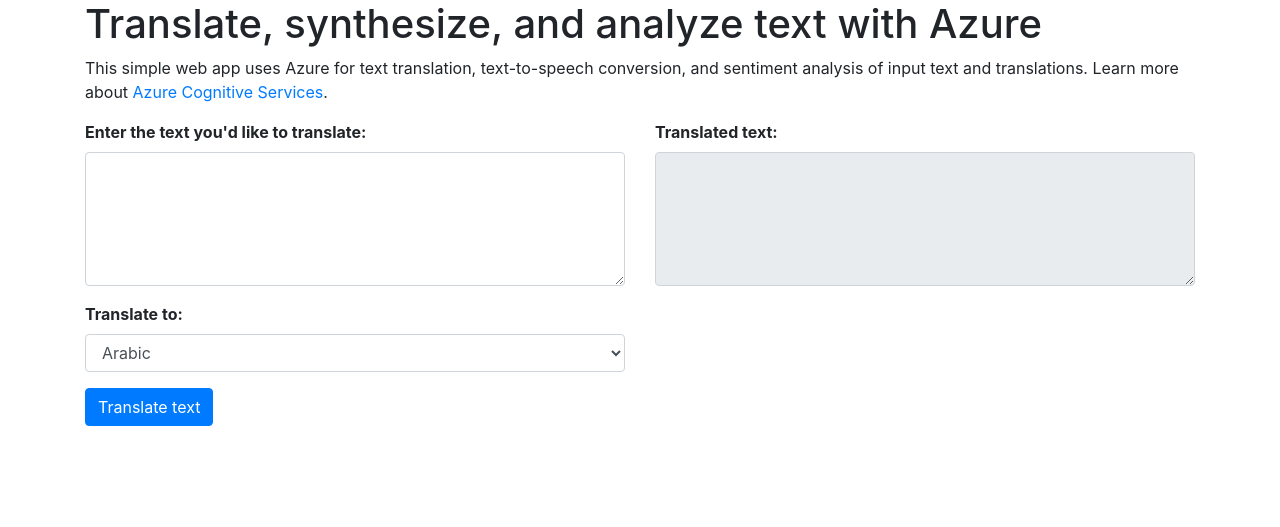
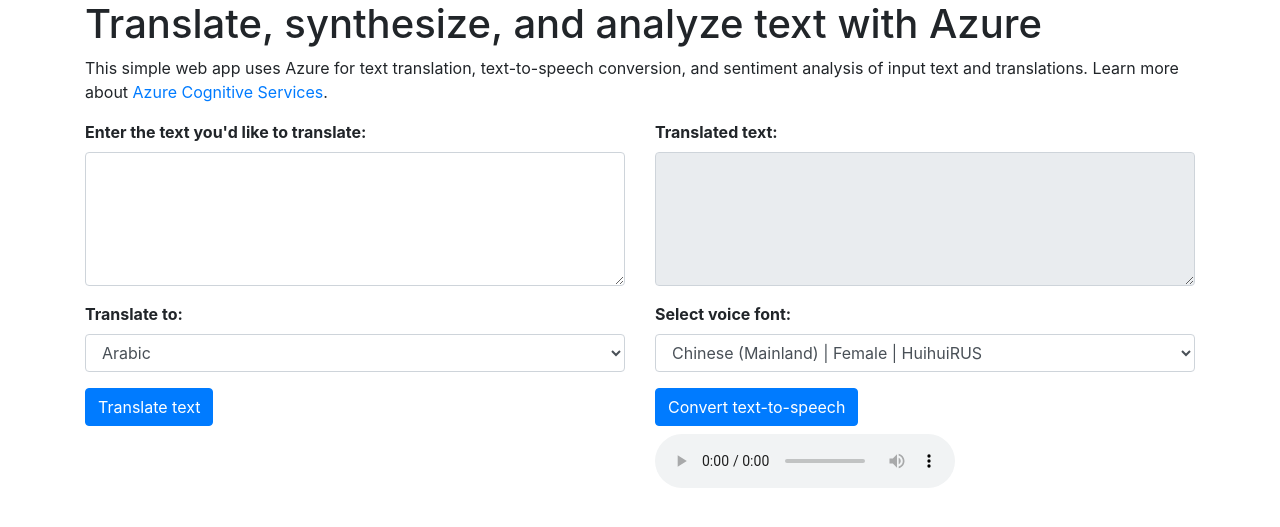
Before and after one commit to ARMIZKA/translator, a Flask app: page / in a window 1280 px wide. Shown: the top 527 px of the page. Run offline with Flask 2, Linux system fonts and the light colour scheme; some libraries are stand-ins or nearby versions.

Commit message:
additional functionality

```diff
--- a/app.py
+++ b/app.py
@@ -1,4 +1,6 @@
-from flask import Flask, render_template, url_for, jsonify, request
+from flask import Flask, render_template, jsonify, request
+
+import synthesize
 import translate
 
 app = Flask(__name__)
@@ -17,3 +19,14 @@
     translation_output = data['to']
     response = translate.get_translation(text_input, translation_output)
     return jsonify(response)
+
+
+@app.route('/text-to-speech', methods=['POST'])
+def text_to_speech():
+    data = request.get_json()
+    text_input = data['text']
+    voice_font = data['voice']
+    tts = synthesize.TextToSpeech(text_input, voice_font)
+    tts.get_token()
+    audio_response = tts.save_audio()
+    return audio_response
--- a/static/scripts/main.js
+++ b/static/scripts/main.js
@@ -1,30 +1,104 @@
 $(function() {
-  $("#translate").on("click", function(e) {
+  $("#translate").on("click", function (e) {
     e.preventDefault();
     var translateVal = document.getElementById("text-to-translate").value;
     var languageVal = document.getElementById("select-language").value;
-    var translateRequest = { 'text': translateVal, 'to': languageVal }
+    var translateRequest = {'text': translateVal, 'to': languageVal}
 
     if (translateVal !== "") {
       $.ajax({
         url: '/translate-text',
         method: 'POST',
         headers: {
-            'Content-Type':'application/json'
+          'Content-Type': 'application/json'
         },
         dataType: 'json',
         data: JSON.stringify(translateRequest),
-        success: function(data) {
+        success: function (data) {
           for (var i = 0; i < data.length; i++) {
             document.getElementById("translation-result").textContent = data[i].translations[0].text;
             document.getElementById("detected-language-result").textContent = data[i].detectedLanguage.language;
-            if (document.getElementById("detected-language-result").textContent !== ""){
+            if (document.getElementById("detected-language-result").textContent !== "") {
               document.getElementById("detected-language").style.display = "block";
             }
             document.getElementById("confidence").textContent = data[i].detectedLanguage.score;
           }
         }
       });
-    };
+    }
+    ;
+  });
+  $("#text-to-speech").on("click", function (e) {
+    e.preventDefault();
+    var ttsInput = document.getElementById("translation-result").value;
+    var ttsVoice = document.getElementById("select-voice").value;
+    var ttsRequest = {'text': ttsInput, 'voice': ttsVoice}
+
+    var xhr = new XMLHttpRequest();
+    xhr.open("post", "/text-to-speech", true);
+    xhr.setRequestHeader("Content-Type", "application/json");
+    xhr.responseType = "blob";
+    xhr.onload = function (evt) {
+      if (xhr.status === 200) {
+        audioBlob = new Blob([xhr.response], {type: "audio/mpeg"});
+        audioURL = URL.createObjectURL(audioBlob);
+        if (audioURL.length > 5) {
+          var audio = document.getElementById("audio");
+          var source = document.getElementById("audio-source");
+          source.src = audioURL;
+          audio.load();
+          audio.play();
+        } else {
+          console.log("An error occurred getting and playing the audio.")
+        }
+      }
+    }
+    xhr.send(JSON.stringify(ttsRequest));
+  });
+
+  $('select[id="select-language"]').change(function (e) {
+    if ($(this).val() == "zh-Hans") {
+      document.getElementById("select-voice").value = "(zh-HK, Tracy, Apollo)";
+    }
+    if ($(this).val() == "zh-Hant") {
+      document.getElementById("select-voice").value = "(zh-HK, Tracy, Apollo)";
+    }
+    if ($(this).val() == "hr") {
+      document.getElementById("select-voice").value = "(hr-HR, Matej)";
+    }
+    if ($(this).val() == "en") {
+      document.getElementById("select-voice").value = "(en-US, Jessa24kRUS)";
+    }
+    if ($(this).val() == "fr") {
+      document.getElementById("select-voice").value = "(fr-FR, HortenseRUS)";
+    }
+    if ($(this).val() == "de") {
+      document.getElementById("select-voice").value = "(de-DE, HeddaRUS)";
+    }
+    if ($(this).val() == "el") {
+      document.getElementById("select-voice").value = "(el-GR, Stefanos)";
+    }
+    if ($(this).val() == "he") {
+      document.getElementById("select-voice").value = "(he-IL, Asaf)";
+    }
+    if ($(this).val() == "it") {
+      document.getElementById("select-voice").value = "(it-IT, LuciaRUS)";
+    }
+    if ($(this).val() == "ja") {
+      document.getElementById("select-voice").value = "(ja-JP, HarukaRUS)";
+    }
+    if ($(this).val() == "ko") {
+      document.getElementById("select-voice").value = "(ko-KR, HeamiRUS)";
+    }
+    if ($(this).val() == "pt") {
+      document.getElementById("select-voice").value = "(pt-BR, HeloisaRUS)";
+    }
+    if ($(this).val() == "ru") {
+      document.getElementById("select-voice").value = "(ru-RU, EkaterinaRUS)";
+    }
+    if ($(this).val() == "es") {
+      document.getElementById("select-voice").value = "(es-ES, HelenaRUS)";
+
+    }
   });
 })
--- a/templates/index.html
+++ b/templates/index.html
@@ -72,15 +72,53 @@
                     <textarea readonly class="form-control" id="translation-result" rows="5"></textarea>
                 </div>
 
-                <!-- Start voice font selection code -->
+                <div class="form-group">
+                    <label for="select-voice"><strong>Select voice font:</strong></label>
+                    <select class="form-control" id="select-voice">
+                        <option value="(zh-CN, HuihuiRUS)">Chinese (Mainland) | Female | HuihuiRUS</option>
+                        <option value="(zh-CN, Kangkang, Apollo)">Chinese (Mainland) | Male | Kangkang, Apollo</option>
+                        <option value="(zh-HK, Tracy, Apollo)">Chinese (Hong Kong)| Female | Tracy, Apollo</option>
+                        <option value="(zh-HK, Danny, Apollo)">Chinese (Hong Kong) | Male | Danny, Apollo</option>
+                        <option value="(zh-TW, Yating, Apollo)">Chinese (Taiwan)| Female | Yating, Apollo</option>
+                        <option value="(zh-TW, Zhiwei, Apollo)">Chinese (Taiwan) | Male | Zhiwei, Apollo</option>
+                        <option value="(hr-HR, Matej)">Croatian | Male | Matej</option>
+                        <option value="(en-US, AriaRUS)">English (US) | Female | AriaRUS</option>
+                        <option value="(en-US, Guy24kRUS)">English (US) | Male | Guy24kRUS</option>
+                        <option value="(en-IE, Sean)">English (IE) | Male | Sean</option>
+                        <option value="(fr-FR, Julie, Apollo)">French | Female | Julie, Apollo</option>
+                        <option value="(fr-FR, HortenseRUS)">French | Female | Julie, HortenseRUS</option>
+                        <option value="(fr-FR, Paul, Apollo)">French | Male | Paul, Apollo</option>
+                        <option value="(de-DE, Hedda)">German | Female | Hedda</option>
+                        <option value="(de-DE, HeddaRUS)">German | Female | HeddaRUS</option>
+                        <option value="(de-DE, Stefan, Apollo)">German | Male | Apollo</option>
+                        <option value="(el-GR, Stefanos)">Greek | Male | Stefanos</option>
+                        <option value="(it-IT, LuciaRUS)">Italian | Female | LuciaRUS</option>
+                        <option value="(it-IT, Cosimo, Apollo)">Italian | Male | Cosimo, Apollo</option>
+                        <option value="(ja-JP, Ichiro, Apollo)">Japanese | Male | Ichiro</option>
+                        <option value="(ja-JP, HarukaRUS)">Japanese | Female | HarukaRUS</option>
+                        <option value="(ko-KR, HeamiRUS)">Korean | Female | Heami</option>
+                        <option value="(pt-BR, HeloisaRUS)">Portuguese (Brazil) | Female | HeloisaRUS</option>
+                        <option value="(pt-BR, Daniel, Apollo)">Portuguese (Brazil) | Male | Daniel, Apollo</option>
+                        <option value="(pt-PT, HeliaRUS)">Portuguese (Portugal) | Female | HeliaRUS</option>
+                        <option value="(ru-RU, Irina, Apollo)">Russian | Female | Irina, Apollo</option>
+                        <option value="(ru-RU, Pavel, Apollo)">Russian | Male | Pavel, Apollo</option>
+                        <option value="(ru-RU, EkaterinaRUS)">Russian | Female | EkaterinaRUS</option>
+                        <option value="(es-ES, Laura, Apollo)">Spanish | Female | Laura, Apollo</option>
+                        <option value="(es-ES, HelenaRUS)">Spanish | Female | HelenaRUS</option>
+                        <option value="(es-ES, Pablo, Apollo)">Spanish | Male | Pablo, Apollo</option>
+                    </select>
+                </div>
 
-                <!-- End voice font selection code -->
 
             </form>
 
-            <!-- Add Speech Synthesis button and audio element -->
+            <button type="submit" class="btn btn-primary mb-2" id="text-to-speech">Convert text-to-speech</button>
+            <div id="audio-playback">
+                <audio id="audio" controls>
+                    <source id="audio-source" type="audio/mpeg"/>
+                </audio>
+            </div>
 
-            <!-- End Speech Synthesis button -->
 
         </div>
     </div>
--- a/translate.py
+++ b/translate.py
@@ -1,7 +1,8 @@
-import uuid, requests
+import uuid, requests, os, json
 from KEYS import yourazurekey
 subscription_key = yourazurekey
 location = 'global'
+
 def get_translation(text_input, language_output):
     base_url = 'https://api.cognitive.microsofttranslator.com'
     path = '/translate?api-version=3.0'
@@ -15,7 +16,6 @@
         'X-ClientTraceId': str(uuid.uuid4())
     }
 
-    # В теле можно передать несколько объектов.
     body = [{
         'text': text_input
     }]
```
Also changed, not shown: synthesize.py (added, +45 -0 lines).
